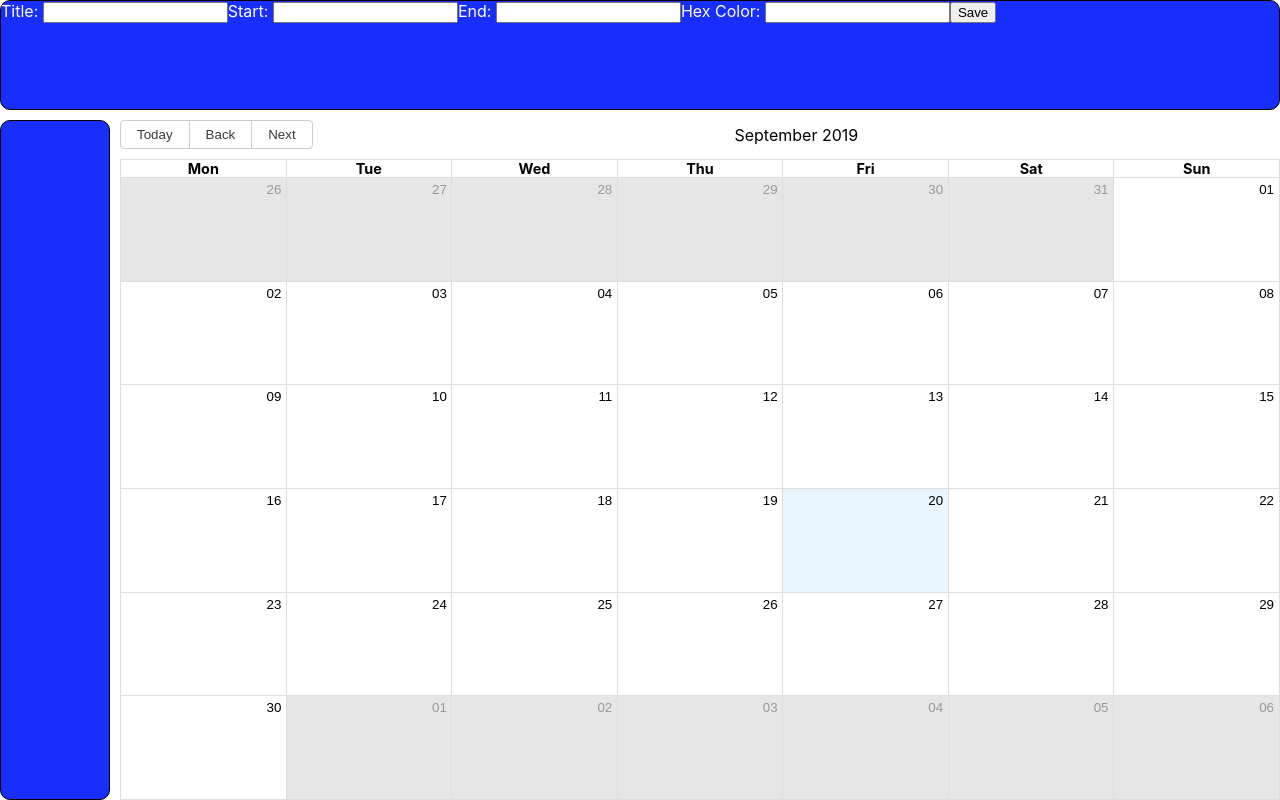
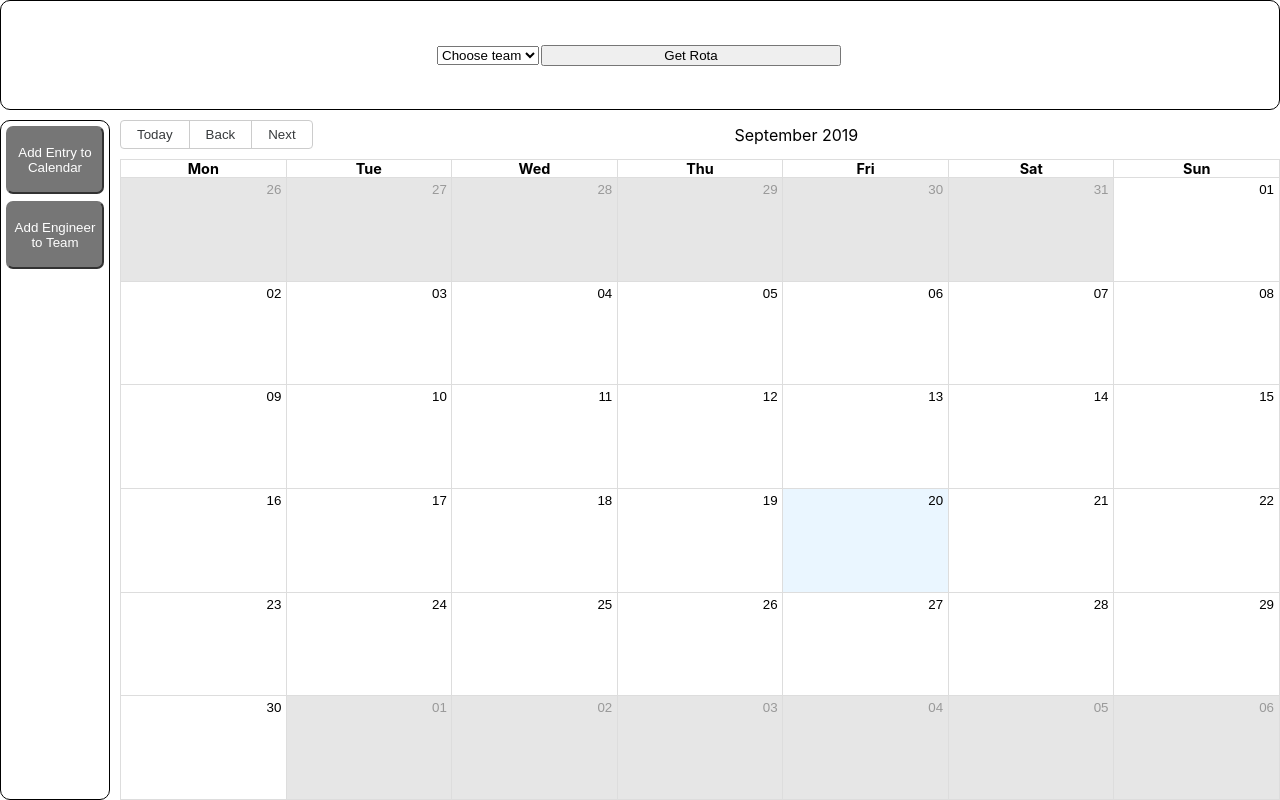
Before and after one commit to LouPrit/rotaApp, a React (Create React App) app in the folder client/: page / in a window 1280 px wide. Built offline with nearby package versions, Linux system fonts and the light colour scheme.

Commit message:
Added popup form for adding a new entry to the calendar, also started adding other buttons and selectors to choose which teams calendar etc..

```diff
--- a/client/src/App.css
+++ b/client/src/App.css
@@ -5,6 +5,7 @@ body {
 	box-sizing: border-box;
 	margin: 0;
   padding: 0;
+  z-index: -1;
 }
 
 .App {
@@ -21,10 +22,12 @@ body {
 
 .header {
   grid-area: header;
+  display: flex;
   border: solid;
   border-width: 1px;
   border-radius: 10px;
-  background-color: #172efc;
+  justify-content: center;
+  align-items: center;
 }
 
 .main {
@@ -32,13 +35,46 @@ body {
 }
 
 .side {
+  display: flex;
+  flex-direction: column;
   grid-area: side;
   border: solid;
   border-width: 1px;
   border-radius: 10px;
-  background-color: #172efc;
+  align-items: center;
 }
 
-label { /* TEMP */
+.addEventButton {
+  background-color: #555;
   color: white;
+  width: 90%;
+  height: 10%;
+  margin-top: 5px;
+  border-radius: 7px;
+  cursor: pointer;
+  opacity: 0.8;
+  white-space: normal;
 }
+
+.popupForm {
+  display: flex;
+  flex-direction: column;
+  position: fixed;
+  width: 500px;
+  height: 200px;
+  top: 50%;
+  left: 50%;
+  margin-top: -100px;
+  margin-left: -250px;
+  border: 3px solid;
+  align-items: center;
+  justify-content: center;
+  z-index: 100;
+  background-color: white;
+  display: none;
+}
+
+input {
+  width: 300px;
+  margin: 2px;
+}
--- a/client/src/App.js
+++ b/client/src/App.js
@@ -16,6 +16,8 @@ moment.locale('en-gb', {
 });
 
 const localizer = momentLocalizer(moment);
+
+const teams = ['Team 1', 'Team 2', 'Team 3'];
 
 class App extends Component {
   constructor(props) {
@@ -49,6 +51,7 @@ class App extends Component {
 
     startDate.value = moment(start).format("L HH:mm:ss");
     endDate.value = moment(end).add(23.9999, 'hours').format("L HH:mm:ss");
+    document.getElementById("eventForm").style.display = "flex";
   }
 
   saveEvent = () => {
@@ -67,7 +70,10 @@ class App extends Component {
         hexColor: hexColor
       }
       ]
-    }, this.getActive);
+    }, );
+    document.getElementById("eventForm").style.display = "none";
+    document.getElementById("startDate").value = "";
+    document.getElementById("endDate").value = "";
   }
 
   /**
@@ -86,7 +92,6 @@ class App extends Component {
     };
   }
 
-
   getActive = () => {
     let active = this.state.events.filter(event => {
       let today = moment(new Date()).format("L HH:mm:ss");
@@ -99,20 +104,39 @@ class App extends Component {
     console.log(JSON.stringify(active));
   }
 
+  openForm = () => {
+    document.getElementById("eventForm").style.display = "flex";
+  }
+
+  setDate = () => {
+    if(document.getElementById("startDate").value === "") {
+      document.getElementById("eventForm").style.display = "none";
+    }
+  }
+
+  closeForm = () => {
+    document.getElementById("eventForm").style.display = "none";
+  }
+
   render() {
     return (
       <div className="App">
         <header className="header">
-          <form>
-            <label>Title: <input type="text" id="title"></input></label>
-            <label>Start: <input type="text" id="startDate" readOnly></input></label>
-            <label>End: <input type="text" id="endDate" readOnly></input></label>
-            <label>Hex Color: <input type="text" id="hexColor"></input></label>
-            <input type="button" value="Save" onClick={this.saveEvent} />
-          </form>
+            <div className="teamSelector">
+            <TeamMenu />
+            <input type="button" value="Get Rota" />
+            </div>
         </header>
 
         <main className="main">
+          <form className="popupForm" id="eventForm">
+            <label>Engineer: <input type="text" id="title"></input></label>
+            <label>Start Date: <input type="text" id="startDate" onClick={this.setDate}></input></label>
+            <label>End Date: <input type="text" id="endDate"></input></label>
+            <label>Color: <input type="text" id="hexColor"></input></label>
+            <input type="button" value="Save" onClick={this.saveEvent} />
+            <input type="button" value="Close" onClick={this.closeForm} />
+          </form>
           <Calendar
             defaultDate={new Date()}
             defaultView="month"
@@ -120,7 +144,6 @@ class App extends Component {
             localizer={localizer}
             views={['month']}
             onSelectEvent={this.onSelectEvent}
-            resizable
             selectable
             onSelectSlot={this.onSelectSlot}
             eventPropGetter={(this.eventStyleGetter)}
@@ -128,7 +151,8 @@ class App extends Component {
         </main>
 
         <div className="side">
-
+          <input type="button" value="Add Entry to Calendar" className="addEventButton" onClick={this.openForm} />
+          <input type="button" value="Add Engineer to Team" className="addEventButton" />
         </div>
 
       </div>
@@ -136,4 +160,13 @@ class App extends Component {
   }
 }
 
+function TeamMenu() {
+  return(
+    <select>
+      <option value="" selected disabled hidden>Choose team</option>
+      {teams.map(team => <option value={team}>{team}</option>)}
+    </select>
+  );
+}
+
 export default App;
```
